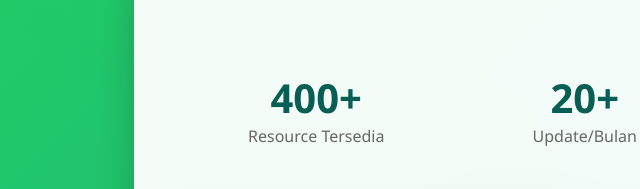
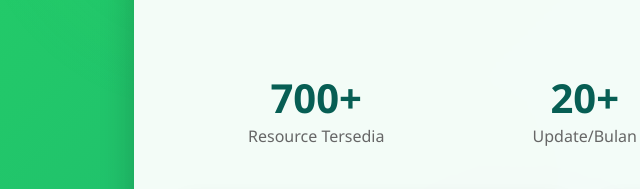
Before and after one commit to irfanardiansah320-oss/Swordblaze-Network-1.0, a plain HTML site: page linkWa.html in a window 1280 px wide. Shown: the part 359-548 px from the top of the page, 56-696 px from the left. Drawn offline with Linux system fonts and the light colour scheme.

Commit message:
linkWa.html

```diff
--- a/linkWa.html
+++ b/linkWa.html
@@ -1083,7 +1083,7 @@
             <!-- Stats Section - SEKARANG HORIZONTAL DI HP -->
             <div class="stats">
                 <div class="stat-item">
-                    <span class="stat-number" id="resourceCount">400+</span>
+                    <span class="stat-number" id="resourceCount">700+</span>
                     <span class="stat-label">Resource Tersedia</span>
                 </div>
                 <div class="stat-item">
@@ -1253,7 +1253,7 @@
             const memberCount = document.getElementById('memberCount');
 
             // Animate numbers
-            animateValue(resourceCount, 0, 400, 2000);
+            animateValue(resourceCount, 0, 700, 2000);
             animateValue(updateCount, 0, 20, 2000);
             animateValue(memberCount, 0, 8200, 2000);
         }
```
